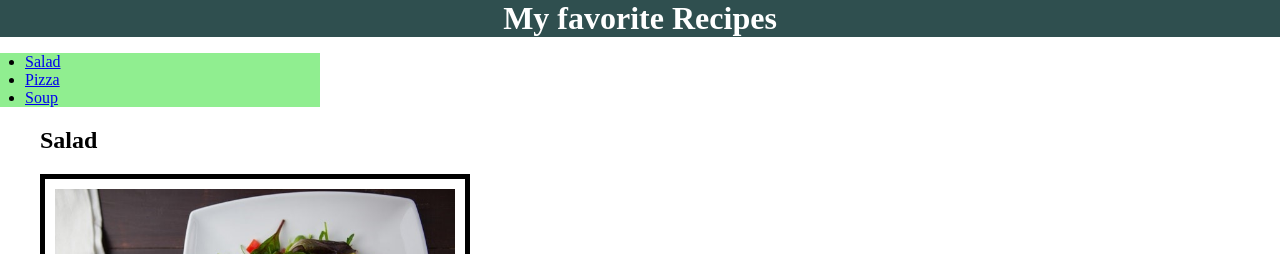
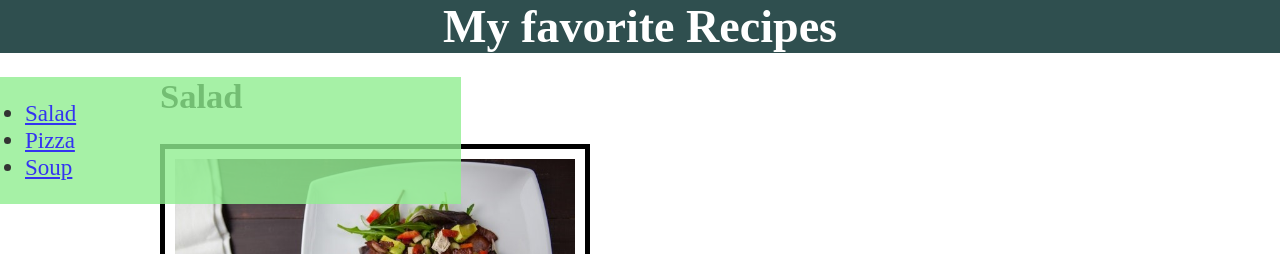
Before and after one commit to pratiked/ahnik, a plain HTML site: page index.html in a window 1280 px wide. Shown: the top 254 px of the page. Drawn offline with Linux system fonts and the light colour scheme.

Commit message:
more css

```diff
--- a/css/main.css
+++ b/css/main.css
@@ -1,5 +1,6 @@
 body, html{
     margin: 0px;
+    font-size: 120%;
 }
 
 #header{
@@ -7,11 +8,21 @@ body, html{
     background-color: darkslategray;
     color: white;
     margin: 0px;
+    position: fixed;
+    width: 100%;
+    top: 0;
 }
 
 nav {
     background-color: lightgreen;
     width: 20em;
+    position: fixed;
+    top: 4rem;
+    opacity: 0.8;
+}
+
+nav:hover{
+    opacity: 1.0;
 }
 
 nav ul{
@@ -26,6 +37,10 @@ img{
 
 article{
     margin-left: 40px;
+    min-width: 30rem;
+    max-width: 50rem;
+    margin: auto;
+    margin-top: 4rem;
 }
 
 table{
```
